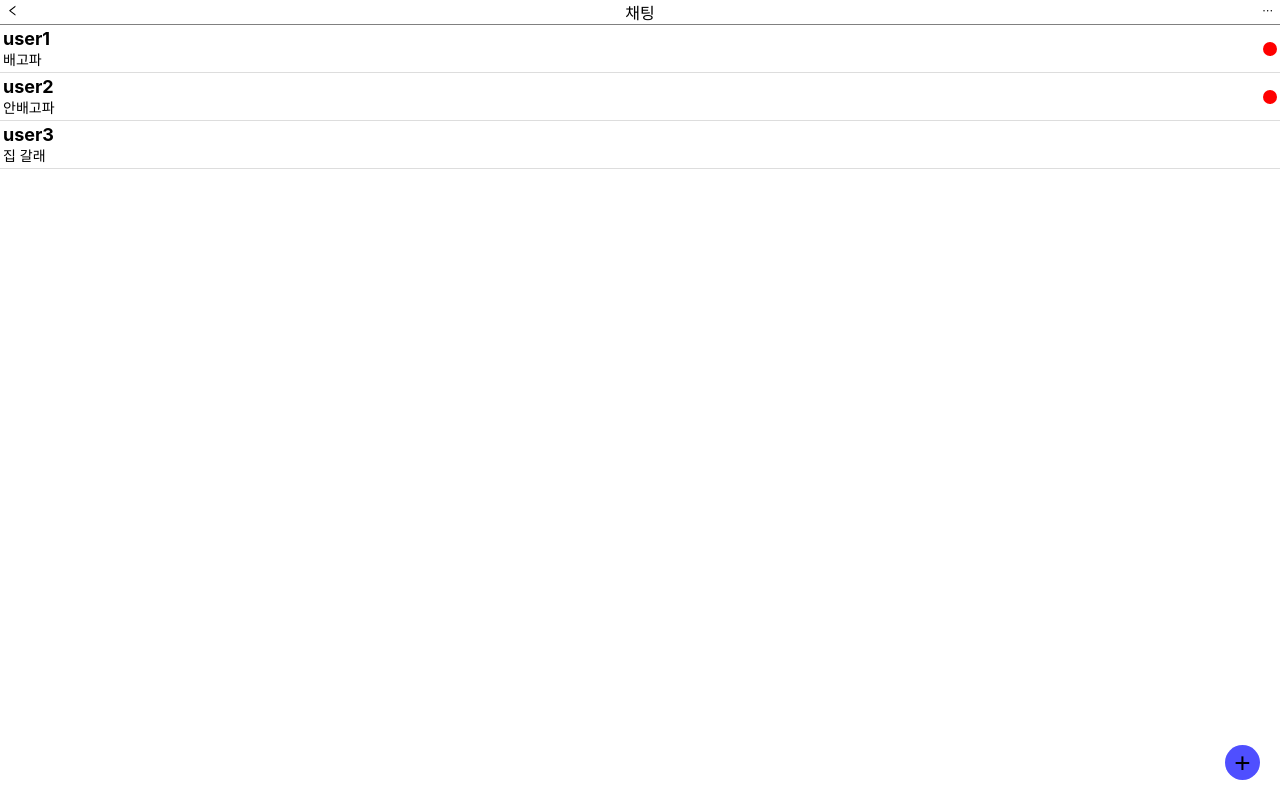
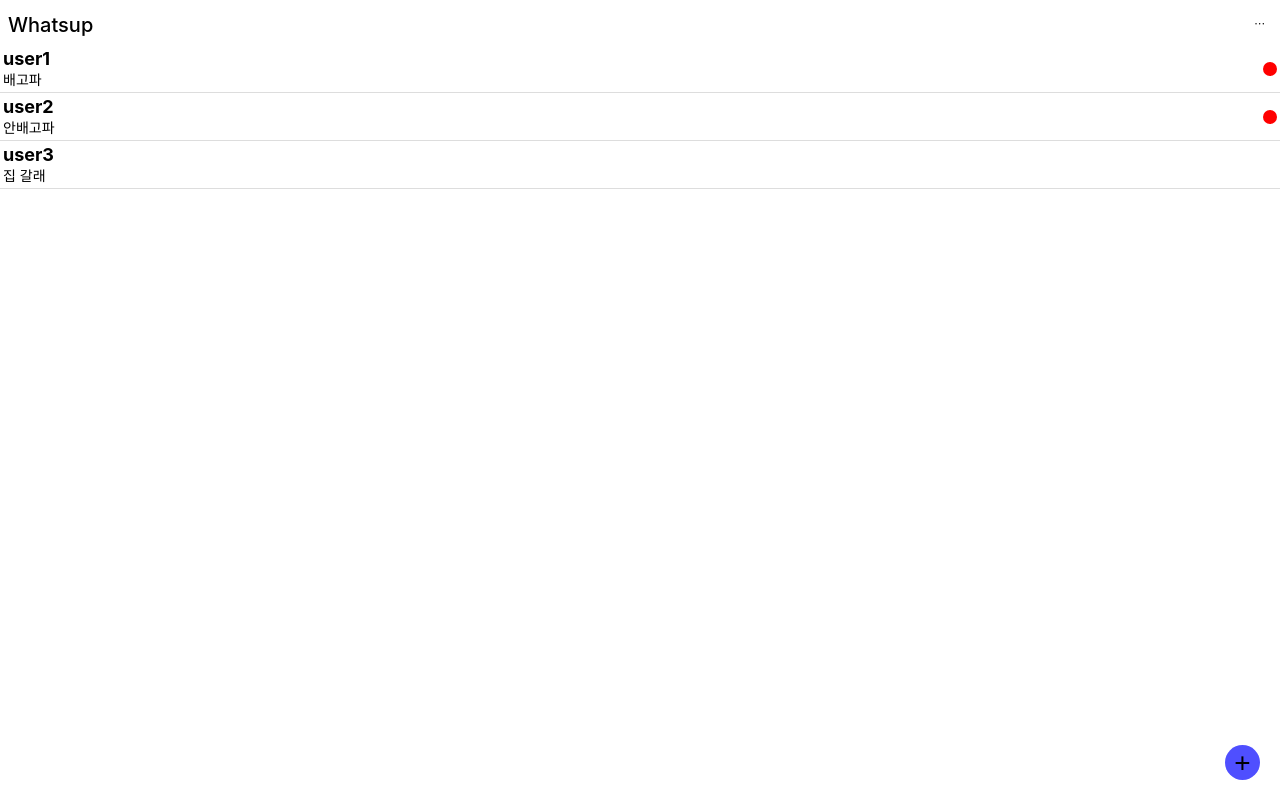
Before and after one commit to 1sTeam/react-spring-chat-frontend, a React (Create React App) app: page / in a window 1280 px wide. Built offline with nearby package versions, Linux system fonts and the light colour scheme.

Commit message:
[Feat] : Header css 추가 및 뒤로 가기 버튼 유무

```diff
--- a/src/components/Header.js
+++ b/src/components/Header.js
@@ -6,22 +6,17 @@ import styles from "../css/Header.css";
 function Header({ title, backBtn, etcBtn }) {
   const navigate = useNavigate();
 
-  useEffect(() => {
-    if (!backBtn) {
-    }
-  }, []);
-
   const goBack = (e) => {
     e.preventDefault();
     navigate(-1);
   };
 
   return (
-    <div id="top">
-      <button className="back" onClick={goBack}>
+    <div className="top">
+      <button className={`back ${backBtn ? "" : "unseen"}`} onClick={goBack}>
         <AiOutlineLeft />
       </button>
-      <div>{title}</div>
+      <div className="headerTitle">{title}</div>
       <button className="etc">
         <AiOutlineEllipsis />
       </button>
--- a/src/css/Header.css
+++ b/src/css/Header.css
@@ -1,19 +1,32 @@
-#top {
+.top {
   display: flex;
   justify-content: space-between;
-  border-bottom: 1px solid gray;
   width: 100%;
   background-color: white;
   position: sticky;
   top: 0;
   left: 0;
+  margin-top: 5px;
+
+  font-size: 20px;
 }
 
 .back {
   background-color: white;
   border: none;
+  margin: 8px;
 }
+.back.unseen {
+  display: none;
+}
+
+.headerTitle {
+  margin: 8px;
+  font-weight: 500;
+}
+
 .etc {
   background-color: white;
   border: none;
+  margin: 8px;
 }
--- a/src/routers/ChatList.js
+++ b/src/routers/ChatList.js
@@ -34,7 +34,7 @@ function ChatList() {
 
   return (
     <div style={Style}>
-      <Header title="채팅" backBtn={false} etcBtn={false} />
+      <Header title="Whatsup" backBtn={false} etcBtn={false} />
       <div className="chatList">
         {chatInfo.map((g) => (
           <ChatListItem
--- a/src/routers/ChatRoom.js
+++ b/src/routers/ChatRoom.js
@@ -43,7 +43,7 @@ function ChatRoom() {
 
   return (
     <div>
-      <Header title={nowUser} backBtn={false} etcBtn={false} />
+      <Header title={nowUser} backBtn={true} etcBtn={true} />
       <div className="chatLogList">
         {chatLog.map((chatLog) => (
           <ChatBubble key={chatLog.count} chatLog={chatLog} nowUser={nowUser} />
```
